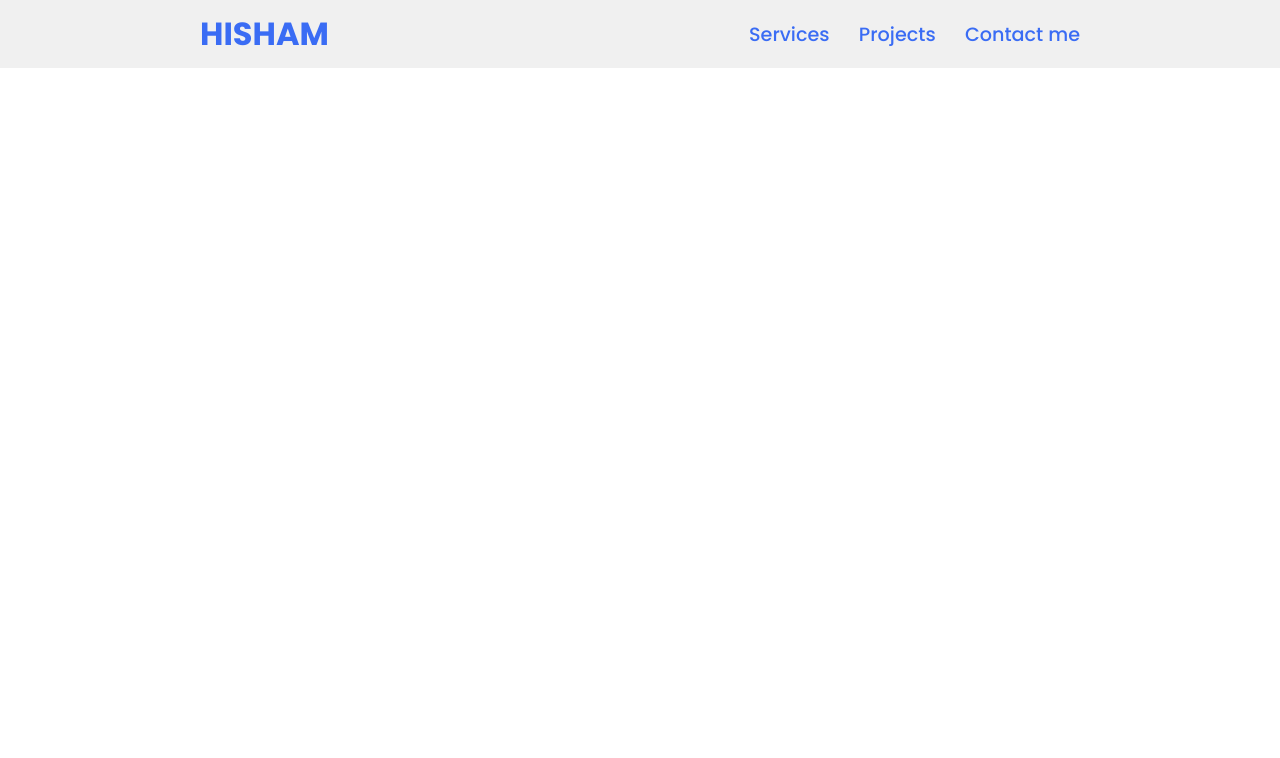
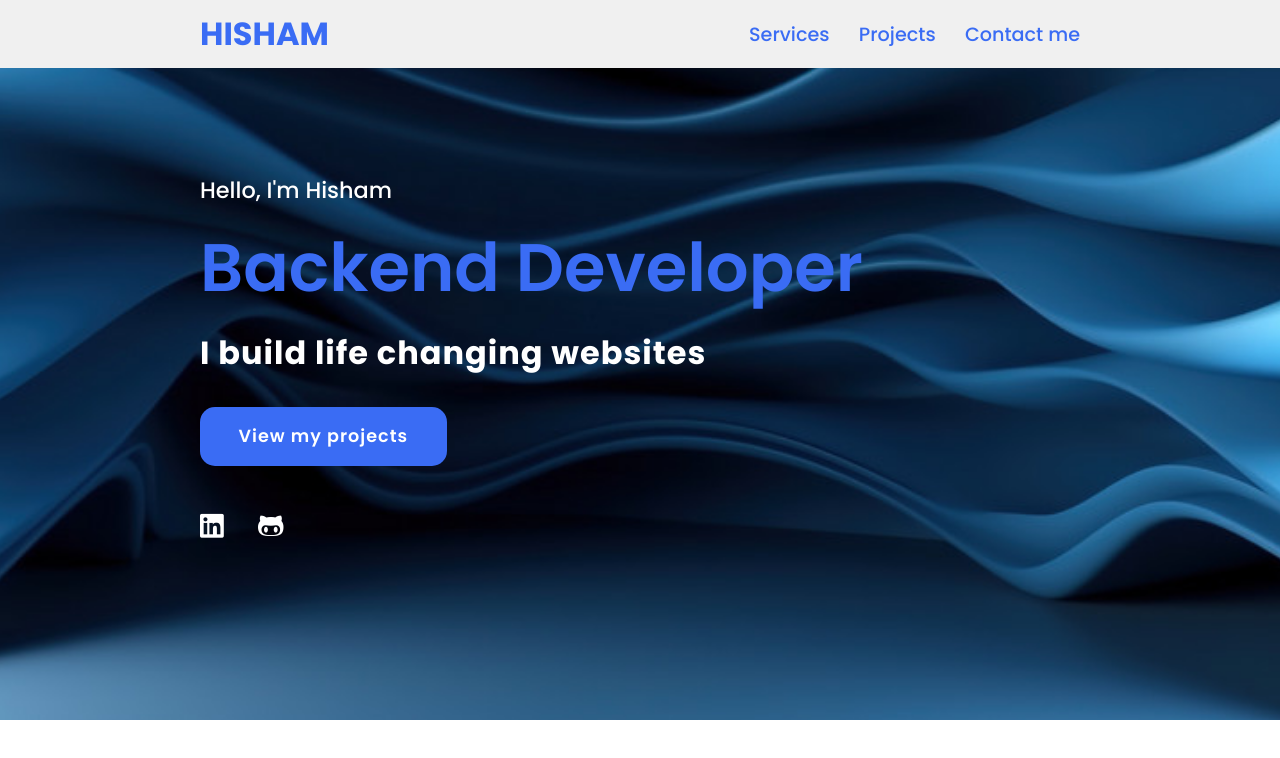
Before and after one commit to HIS-MOHAMMED/Personal_Blog, a plain HTML site: page index.html in a window 1280 px wide. Drawn offline with Linux system fonts and the light colour scheme.

Commit message:
work on main section of page

```diff
--- a/index.html
+++ b/index.html
@@ -16,5 +16,18 @@
             <a href="#contact">Contact me</a>
         </nav>
     </header>
+
+    <section class="main">
+        <div>
+            <h2>Hello, I'm Hisham<br><span>Backend Developer</span></h2>
+            <h3>I build life changing websites</h3>
+            <a href="#projects" class="main-btn" >View my projects</a>
+            <div class ="social-icons">
+                <a href="https://www.linkedin.com/in/hisham-mohammed-05131a1b0/" target="_blank" title="Go to my Linkedin"><i class="fab fa-linkedin"></i></a>
+                <a href="https://github.com/HIS-MOHAMMED" target="_blank" title="Go to my Github"><i class="fab fa-github-alt"></i></a>
+            </div>
+        </div>
+
+    </section>
 </body>
 </html>
--- a/style.css
+++ b/style.css
@@ -36,3 +36,62 @@ header{
 .navigation a:hover{
     color: blue;
 }
+
+section{
+    padding: 100px 200px;
+}
+
+.main{
+    width: 100%;
+    min-height: 90vh;
+    display: flex;
+    align-items: center;
+    background: url(media/images/bakground_1.jpg)  no-repeat;
+    background-size: cover;
+    background-position: center;
+    background-attachment: fixed;
+}
+.main h2{
+    color: #fff;
+    font-size: 1.4em;
+    font-weight:500;
+}
+.main h2 span{
+    display: inline-block;
+    margin-top: 10px;
+    color: #3a6cf4;
+    font-size: 3em;
+    font-weight: 600;
+}
+.main h3{
+    color: #fff;
+    font-size: 2em;
+    font-weight: 700;
+    letter-spacing: 1px;
+    margin-top: 10px;
+    margin-bottom: 30px;
+}
+
+.main-btn{
+    color: #fff;
+    background-color: #3a6cf4;
+    text-decoration: none;
+    font-size: 1.1em;
+    font-weight: 600;
+    display: inline-block;
+    padding: 0.9375em 2.1875em;
+    letter-spacing: 1px;
+    border-radius: 15px;
+    margin-bottom: 40px;
+    transform: 0.7s ease;
+}
+.main-btn:hover{
+    background-color: #0a49f0;
+    transform: scale(1.1);
+}
+.social-icons a{
+    color: #fff;
+    font-size: 1.7em;
+    padding-right: 30px;
+
+}
```
Also changed, not shown: media/images/bakground_1.jpg (added).
